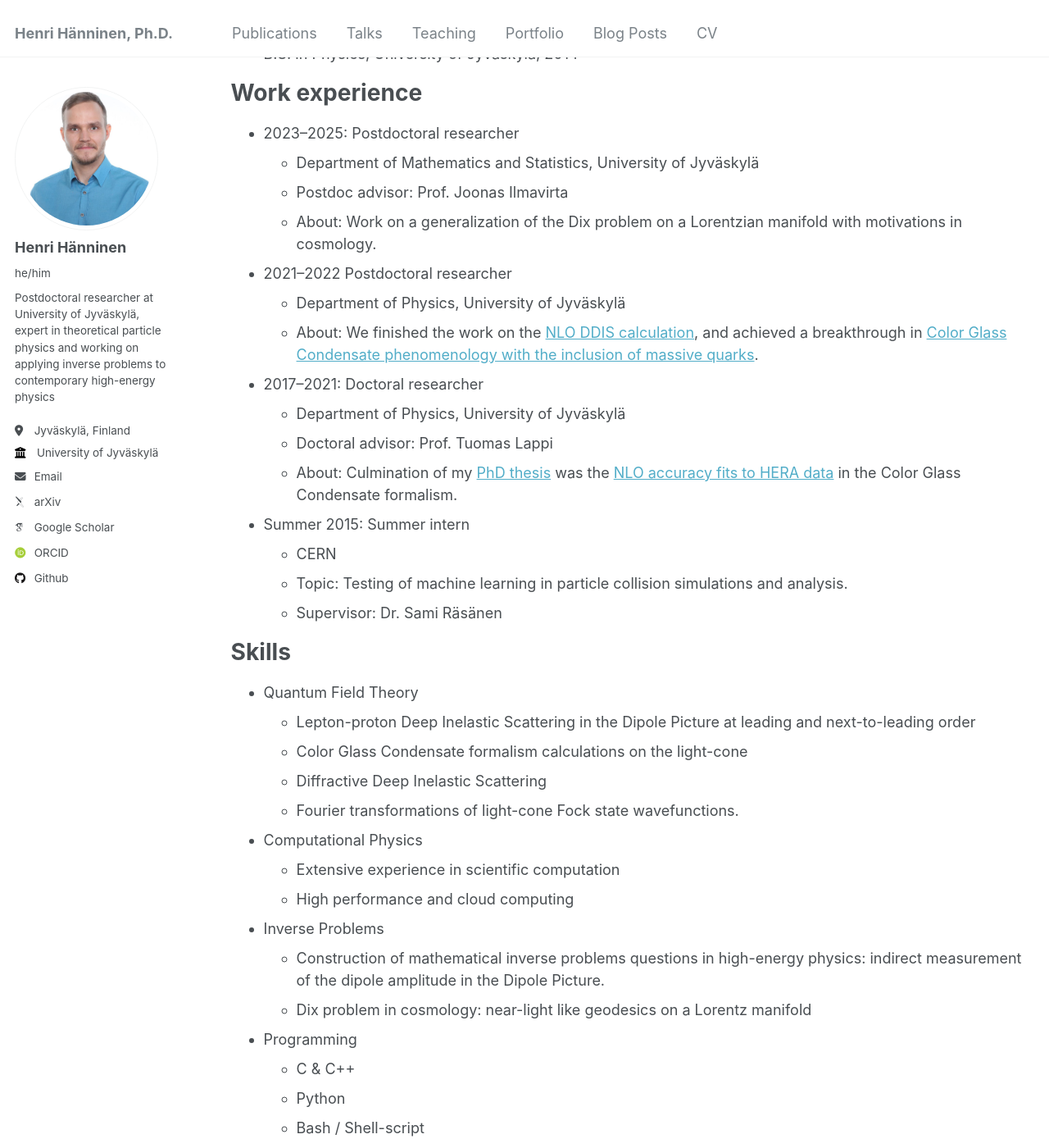
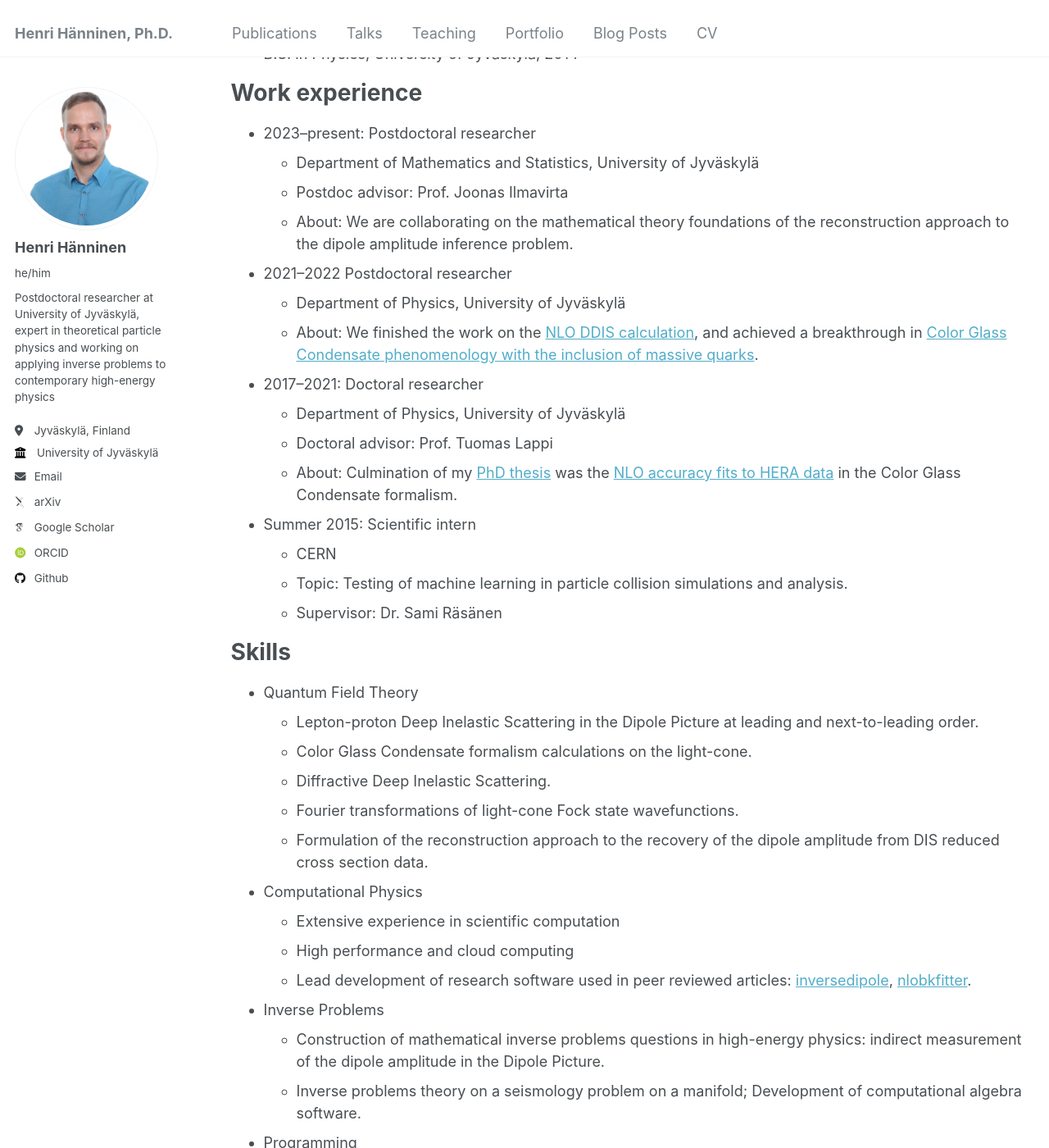
Before and after one commit to hhannine/hhannine.github.io, a Jekyll site: the page built from _pages/cv.md, in a window 1280 px wide and 1400 px high, scrolled down 256 px. Shown: the whole window at 82% size. Built offline with Jekyll 4.4.1, drawn with Linux system fonts in a browser that asks for light colours; some web fonts are replaced; some of the changed text lies outside the part shown.

Commit message:
Update CV

```diff
--- a/_pages/cv.md
+++ b/_pages/cv.md
@@ -18,10 +18,10 @@ Education
 
 Work experience
 ======
-* 2023--2025: Postdoctoral researcher
+* 2023--present: Postdoctoral researcher
   * Department of Mathematics and Statistics, University of Jyväskylä
   * Postdoc advisor: Prof. Joonas Ilmavirta
-  * About: Work on a generalization of the Dix problem on a Lorentzian manifold with motivations in cosmology.
+  * About: We are collaborating on the mathematical theory foundations of the reconstruction approach to the dipole amplitude inference problem.
 * 2021--2022  Postdoctoral researcher
   * Department of Physics, University of Jyväskylä
   * About: We finished the work on the [NLO DDIS calculation](https://hhannine.github.io/publication/2022-06-27-article-ddis-nlo), and achieved a breakthrough in [Color Glass Condensate phenomenology with the inclusion of massive quarks](https://hhannine.github.io/publication/2022-11-07-article-nlo-dis-massive).
@@ -29,7 +29,7 @@ Work experience
   * Department of Physics, University of Jyväskylä
   * Doctoral advisor: Prof. Tuomas Lappi
   * About: Culmination of my [PhD thesis](https://hhannine.github.io/publication/2021-10-29-thesis) was the [NLO accuracy fits to HERA data](https://hhannine.github.io/publication/2020-07-03-article-cgc-nlo-hera) in the Color Glass Condensate formalism.
-* Summer 2015: Summer intern
+* Summer 2015: Scientific intern
   * CERN
   * Topic: Testing of machine learning in particle collision simulations and analysis.
   * Supervisor: Dr. Sami Räsänen
@@ -38,19 +38,22 @@ Work experience
 Skills
 ======
 * Quantum Field Theory
-  * Lepton-proton Deep Inelastic Scattering in the Dipole Picture at leading and next-to-leading order
-  * Color Glass Condensate formalism calculations on the light-cone
-  * Diffractive Deep Inelastic Scattering
+  * Lepton-proton Deep Inelastic Scattering in the Dipole Picture at leading and next-to-leading order.
+  * Color Glass Condensate formalism calculations on the light-cone.
+  * Diffractive Deep Inelastic Scattering.
   * Fourier transformations of light-cone Fock state wavefunctions.
+  * Formulation of the reconstruction approach to the recovery of the dipole amplitude from DIS reduced cross section data.
 * Computational Physics
   * Extensive experience in scientific computation
   * High performance and cloud computing
+  * Lead development of research software used in peer reviewed articles: [inversedipole](https://github.com/hhannine/inversedipole), [nlobkfitter](https://github.com/hejajama/nlobkfitter).
 * Inverse Problems
   * Construction of mathematical inverse problems questions in high-energy physics: indirect measurement of the dipole amplitude in the Dipole Picture.
-  * Dix problem in cosmology: near-light like geodesics on a Lorentz manifold
+  * Inverse problems theory on a seismology problem on a manifold; Development of computational algebra software.
 * Programming
   * C & C++
   * Python
+  * Matlab
   * Bash / Shell-script
   * git & GitHub: [github.com/hhannine](https://github.com/hhannine)
 * LaTeX
@@ -73,6 +76,6 @@ Teaching
     {% include archive-single-cv.html %}
   {% endfor %}</ul>
 
-<!-- Service and leadership
+Service and leadership
 ======
-* Currently signed in to 43 different slack teams -->
+* Supervision of an ongoing undergraduate thesis (JYU, Nov. 2025--)
```
Also changed, not shown: _teaching/2023-fall-ratkomo.md (+2 -2 lines), _teaching/2025-spring-teaching.md (added, +12 -0 lines).
